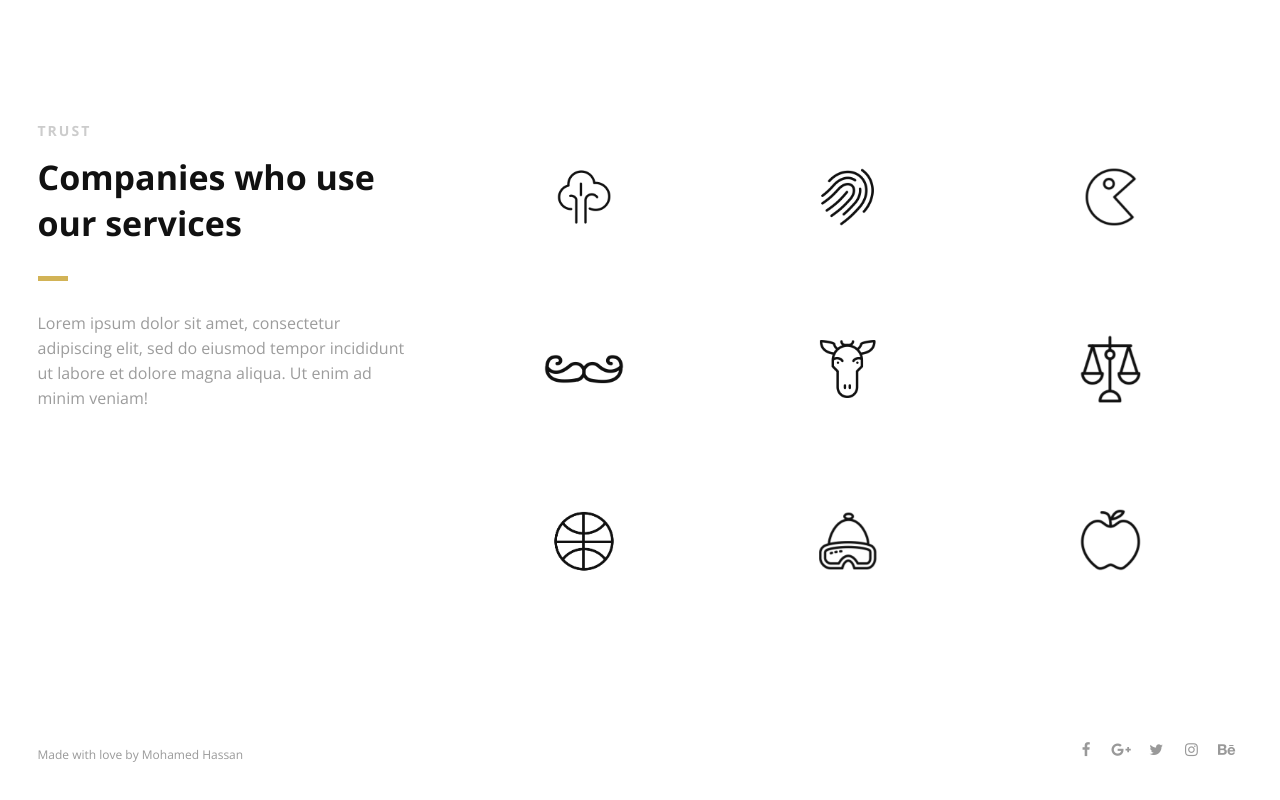
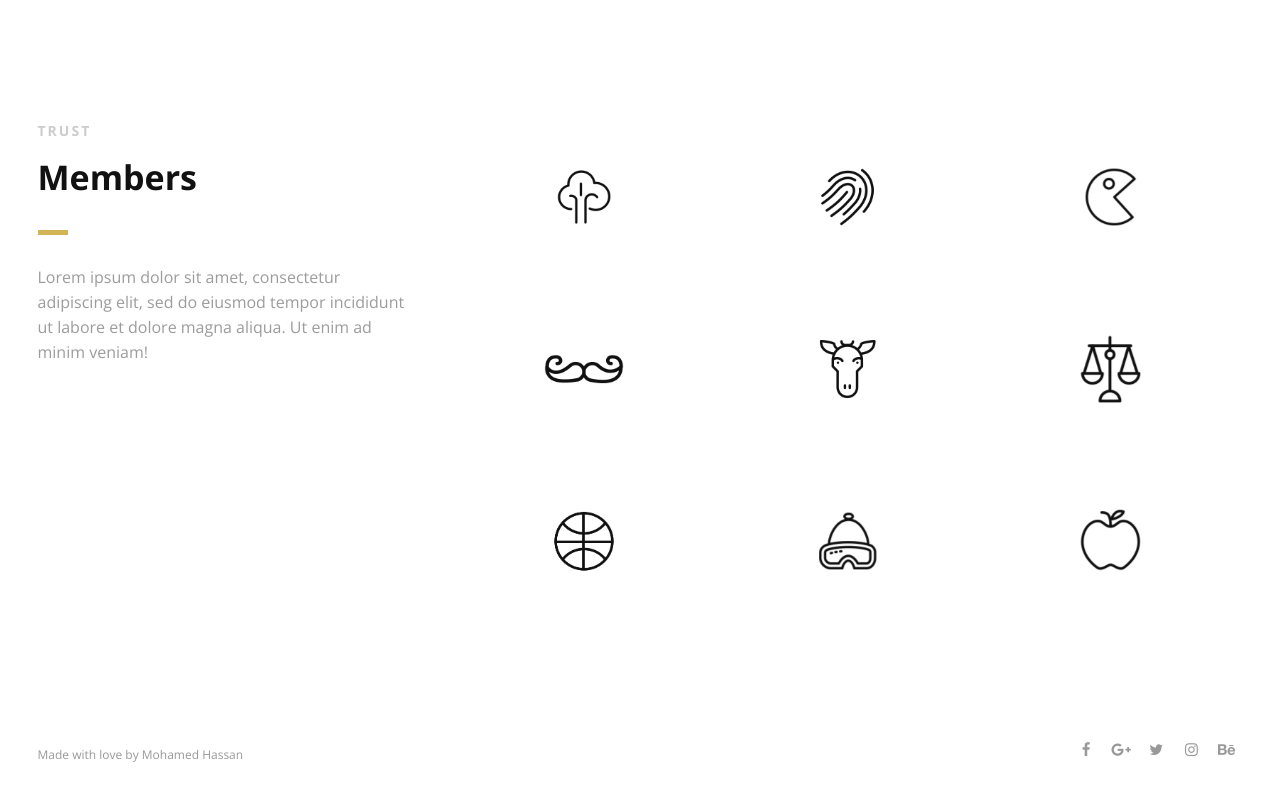
Before and after one commit to voxzny/Ten-80, a plain HTML site: page index.html in a window 1280 px wide. Shown: the part 2907-3707 px from the top of the page. Drawn offline with nearby package versions, Linux system fonts and the light colour scheme.

Commit message:
Update index.html

```diff
--- a/index.html
+++ b/index.html
@@ -323,7 +323,7 @@
 
                     <div class="section-heading">
                         <h3>TRUST</h3>
-                        <h2 class="section-title">Companies who use our services</h2>
+                        <h2 class="section-title">Members</h2>
                         <p class="section-subtitle">Lorem ipsum dolor sit amet, consectetur adipiscing elit, sed do
                             eiusmod
                             tempor incididunt ut labore et dolore magna aliqua. Ut enim ad minim veniam!</p>
```
